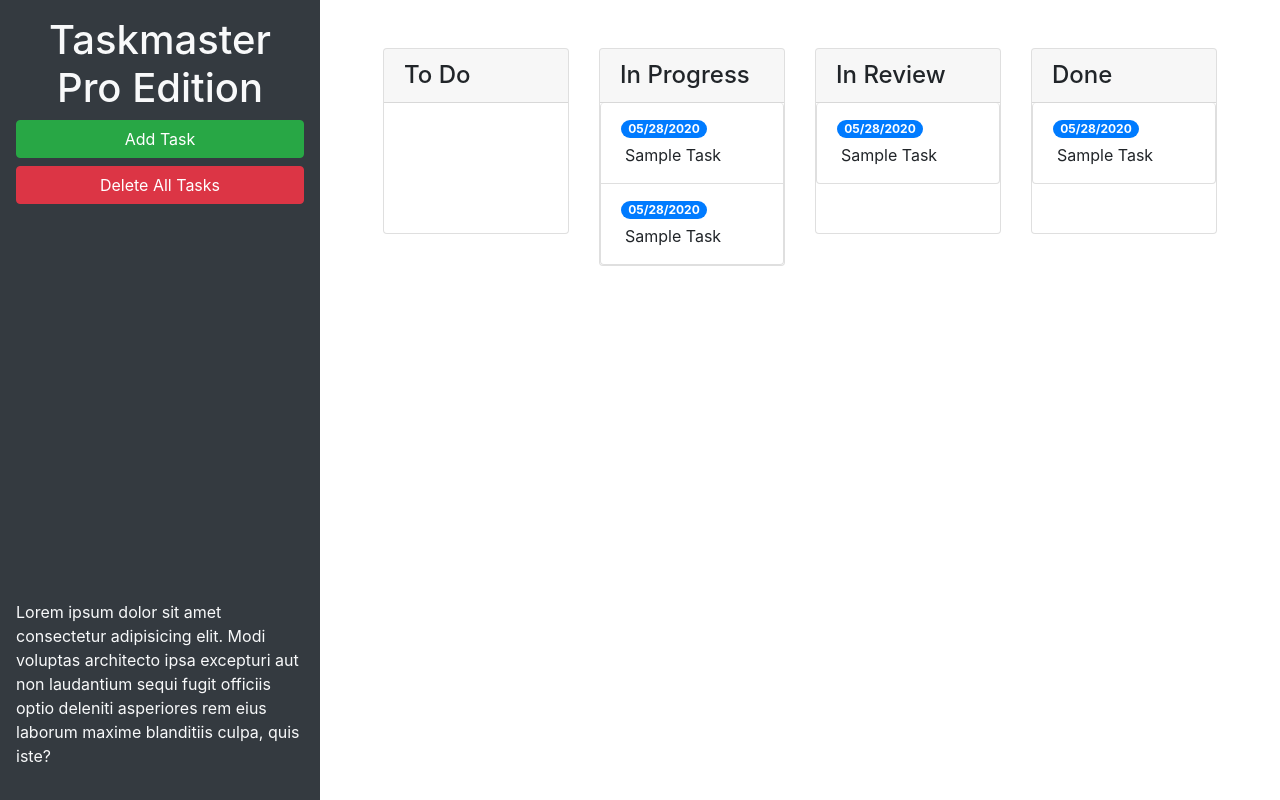
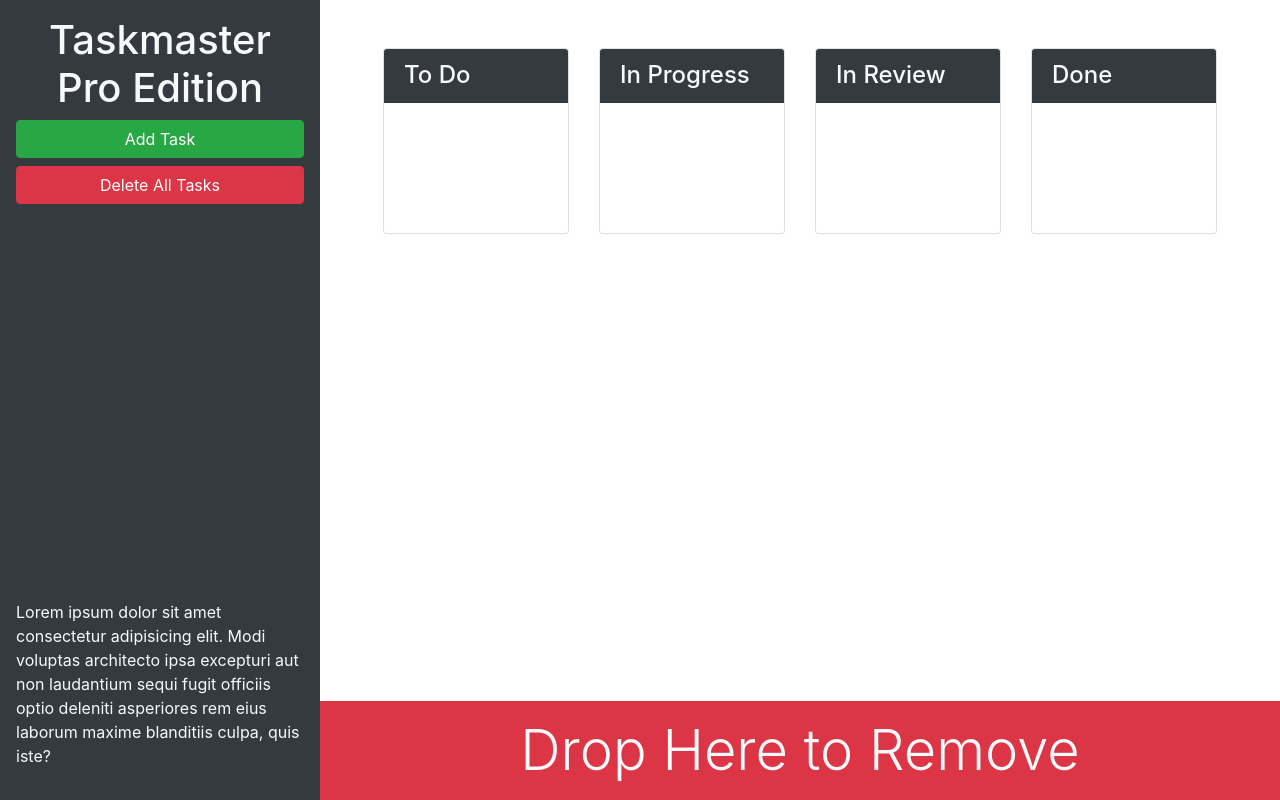
Before and after one commit to snew430/taskmaster-pro, a plain HTML site: page index.html in a window 1280 px wide. Drawn offline with nearby package versions, Linux system fonts and the light colour scheme.

Commit message:
added bootstrap colors and trash

```diff
--- a/index.html
+++ b/index.html
@@ -13,7 +13,8 @@
 <body>
 
   <div class="row min-vh-100 no-gutters">
-    <header class="col-12 col-lg-3 bg-dark text-light d-flex flex-column p-4 p-lg-3">
+
+    <header class="col-12 col-lg-3 bg-dark text-light sticky-top d-flex flex-column p-4 p-lg-3">
       <h1 class="text-center">Taskmaster Pro Edition</h1>
 
       <button id="create-task" class="btn btn-block btn-success" data-toggle="modal" data-target="#task-form-modal">Add
@@ -21,18 +22,18 @@
 
       <button id="remove-tasks" class="btn btn-block btn-danger">Delete All Tasks</button>
 
-      <p class="mt-auto">Lorem ipsum dolor sit amet consectetur adipisicing elit. Modi voluptas architecto ipsa
+      <p class="mt-auto d-none d-lg-block">Lorem ipsum dolor sit amet consectetur adipisicing elit. Modi voluptas architecto ipsa
         excepturi aut non
         laudantium sequi fugit officiis optio deleniti asperiores rem eius laborum maxime blanditiis culpa, quis iste?
       </p>
 
     </header>
-    <main class="col-12 col-lg-9">
+    <main class="col-12 col-lg-9 d-flex flex-column">
       <div class="m-5 row justify-content-around">
         <!-- toDo start -->
         <div class="col-12 col-md-6 col-xl-3 mb-3">
           <div class="card">
-          <h4 class="card-header">To Do</h4>
+          <h4 class="card-header bg-dark text-light">To Do</h4>
           <ul id="list-toDo" class="list-group list-group-flush"> </ul>
         </div>
         </div>
@@ -40,46 +41,32 @@
         <!-- inProgress Start -->
         <div class="col-12 col-md-6 col-xl-3 mb-3">
         <div class="card">
-          <h4 class = "card-header">In Progress</h4>
-          <ul id="list-inProgress" class="list-group">
-            <li class="list-group-item">
-              <span class="badge badge-primary badge-pill">05/28/2020</span>
-              <p class="m-1">Sample Task</p>
-            </li>
-            <li class="list-group-item">
-              <span class="badge badge-primary badge-pill">05/28/2020</span>
-              <p class="m-1">Sample Task</p>
-            </li>
-          </ul>
+          <h4 class = "card-header bg-dark text-light">In Progress</h4>
+          <ul id="list-inProgress" class="list-group"></ul>
         </div>
         </div>
         <!-- inProgress End -->
         <!-- inReview Start -->
         <div class="col-12 col-md-6 col-xl-3 mb-3">
         <div class="card">
-            <h4 class = "card-header">In Review</h4>
-            <ul id="list-inReview" class="list-group">
-            <li class="list-group-item">
-            <span class="badge badge-primary badge-pill">05/28/2020</span>
-            <p class="m-1">Sample Task</p>
-            </li>
-            </ul>
+          <h4 class = "card-header bg-dark text-light">In Review</h4>
+          <ul id="list-inReview" class="list-group"></ul>
         </div>
         </div>
         <!-- inReview End -->
         <!-- done Start -->
         <div class="col-12 col-md-6 col-xl-3 mb-3">
         <div class="card">
-          <h4 class = "card-header">Done</h4>
-          <ul id="list-done" class="list-group">
-            <li class="list-group-item">
-              <span class="badge badge-primary badge-pill">05/28/2020</span>
-              <p class="m-1">Sample Task</p>
-            </li>
-          </ul>
+          <h4 class = "card-header bg-dark text-light">Done</h4>
+          <ul id="list-done" class="list-group"></ul>
         </div>
         </div>
         <!-- done End -->
+      </div>
+      <div class="mt-auto" id="trash">
+        <div class="w-100 bg-danger p-3 text-center text-light display-4">
+          Drop Here to Remove
+        </div>
       </div>
     </main>
   </div>
```
Also changed, not shown: assets/js/script.js (+6 -5 lines). Lines whose indentation alone changed are shown as unchanged.
